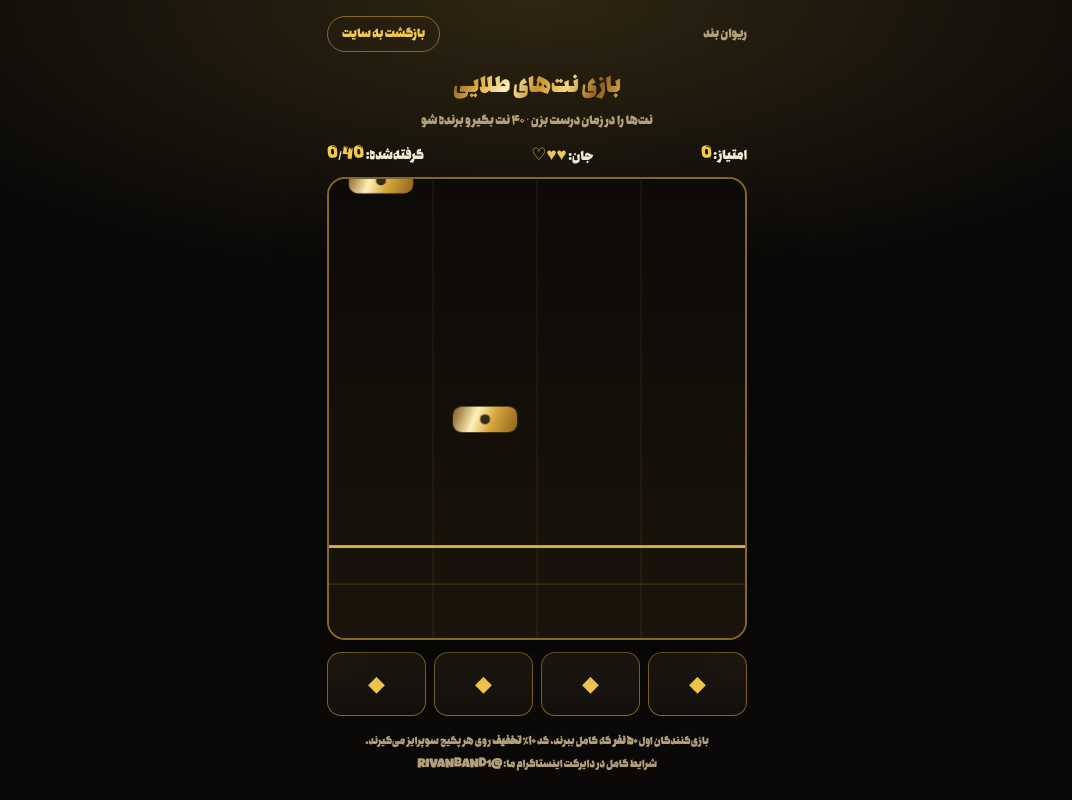
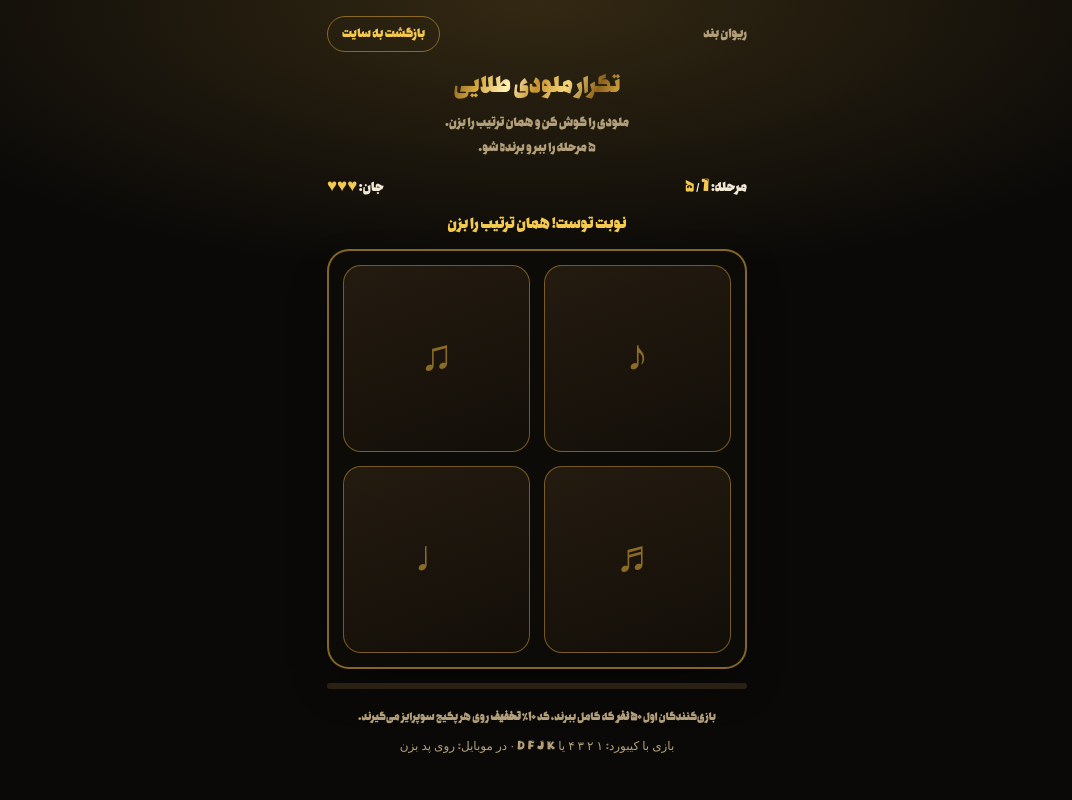
Before and after one commit to aloneeleven3-web/Rivanband-, a plain HTML site: page game.html in a window 1280 px wide. Both pictures are taken after a click on the button "شروع بازی". Shown: the whole page, without its empty margins (103-1175 px from the left). Drawn offline with Linux system fonts and the light colour scheme.

Commit message:
Add files via upload

```diff
--- a/game.html
+++ b/game.html
@@ -3,36 +3,45 @@
 <head>
 <meta charset="utf-8">
 <meta name="viewport" content="width=device-width, initial-scale=1">
-<title>بازی نت‌های طلایی | ریوان بند</title>
-<meta name="description" content="بازی نت‌های طلایی ریوان بند؛ ۵۰ برنده، ۱۰٪ تخفیف روی پکیج سوپرایز.">
+<title>تکرار ملودی طلایی | ریوان بند</title>
+<meta name="description" content="بازی تکرار ملودی ریوان بند؛ ۵۰ برنده، ۱۰٪ تخفیف روی پکیج سوپرایز.">
 <meta name="robots" content="noindex">
 <style>
 @font-face{font-family:Dib;src:url(diba.ttf)}
 @font-face{font-family:Din;src:url(dino.otf)}
-*{box-sizing:border-box;margin:0;padding:0}
-:root{--gold:#e8b23d;--gold2:#f4c94f;--cream:#f2ead6;--brass:#b3a07a;--line:#3a2f1e;--bg:#0a0908;
+*{box-sizing:border-box;margin:0;padding:0;-webkit-tap-highlight-color:transparent}
+:root{--gold:#e8b23d;--gold2:#f4c94f;--cream:#f2ead6;--brass:#b3a07a;--bg:#0a0908;
 --foil:linear-gradient(115deg,#7a5316 0%,#d9a93f 18%,#fff1b8 34%,#c8912c 50%,#f6d77a 66%,#8d6119 84%,#e7bb52 100%)}
-html,body{height:100%}
-body{background:radial-gradient(ellipse 80% 50% at 50% 0%,rgba(214,165,60,.18),transparent 70%),var(--bg);color:var(--cream);font-family:Dib,Din,sans-serif;display:flex;flex-direction:column;align-items:center;min-height:100vh;padding:16px 14px 24px}
+body{background:radial-gradient(ellipse 80% 50% at 50% 0%,rgba(214,165,60,.2),transparent 70%),var(--bg);color:var(--cream);font-family:Dib,Din,sans-serif;min-height:100vh;display:flex;flex-direction:column;align-items:center;padding:16px 14px 26px;overflow-x:hidden}
 .top{width:100%;max-width:420px;display:flex;justify-content:space-between;align-items:center;font-size:14px;color:var(--brass)}
 .top a{color:var(--gold2);text-decoration:none;border:1px solid rgba(232,178,61,.5);border-radius:20px;padding:6px 14px}
 h1{margin:14px 0 4px;font-weight:400;font-size:26px;background:var(--foil);-webkit-background-clip:text;background-clip:text;color:transparent;text-align:center}
-.sub{font-size:14px;color:var(--brass);text-align:center;margin-bottom:12px}
-.hud{width:100%;max-width:420px;display:flex;justify-content:space-between;font-size:15px;margin-bottom:8px;color:var(--cream)}
+.sub{font-size:14px;color:var(--brass);text-align:center;margin-bottom:14px;line-height:1.8}
+.hud{width:100%;max-width:420px;display:flex;justify-content:space-between;align-items:center;font-size:15px;margin-bottom:10px}
 .hud b{color:var(--gold2);font-weight:400;font-family:Din,Dib;font-size:17px}
-.stage{position:relative;width:100%;max-width:420px;aspect-ratio:7/10;border:2px solid rgba(232,178,61,.55);border-radius:18px;overflow:hidden;background:#0d0b08;box-shadow:0 20px 50px -20px rgba(0,0,0,.8)}
-canvas{width:100%;height:100%;display:block;touch-action:none}
-.overlay{position:absolute;inset:0;display:flex;flex-direction:column;align-items:center;justify-content:center;text-align:center;padding:22px;background:rgba(10,9,8,.82);gap:12px}
+.status{width:100%;max-width:420px;text-align:center;font-size:17px;color:var(--gold2);min-height:28px;margin-bottom:10px}
+.board{width:100%;max-width:420px;aspect-ratio:1;display:grid;grid-template-columns:1fr 1fr;gap:14px;padding:14px;border:2px solid rgba(232,178,61,.55);border-radius:22px;background:#0d0b08;box-shadow:0 20px 50px -20px rgba(0,0,0,.8)}
+.pad{position:relative;border-radius:18px;border:1.5px solid rgba(232,178,61,.45);background:linear-gradient(160deg,#241b10,#120e08);cursor:pointer;display:flex;align-items:center;justify-content:center;font-size:44px;color:rgba(232,178,61,.55);transition:transform .08s,box-shadow .15s,background .15s,color .15s;user-select:none;touch-action:manipulation}
+.pad:active{transform:scale(.96)}
+.pad.on{background:var(--foil);color:#16110a;box-shadow:0 0 30px 6px rgba(244,201,79,.55);transform:scale(1.03)}
+.pad.ring::after{content:"";position:absolute;inset:-6px;border-radius:22px;border:2px solid var(--gold2);animation:ring .6s ease-out forwards;pointer-events:none}
+@keyframes ring{from{opacity:.9;transform:scale(.9)}to{opacity:0;transform:scale(1.15)}}
+.board.shake{animation:shake .4s}
+@keyframes shake{0%,100%{transform:translateX(0)}20%{transform:translateX(-8px)}40%{transform:translateX(8px)}60%{transform:translateX(-6px)}80%{transform:translateX(4px)}}
+.progress{width:100%;max-width:420px;height:6px;border-radius:6px;background:#2a2014;margin-top:14px;overflow:hidden}
+.progress i{display:block;height:100%;width:0;background:var(--foil);transition:width .4s}
+.note{font-family:Din,sans-serif;font-size:12px;color:var(--brass);line-height:1.6;text-align:center;margin-top:8px}
+.foot{margin-top:14px;font-size:12.5px;color:var(--brass);text-align:center;max-width:420px;line-height:1.9}
+.overlay{position:fixed;inset:0;z-index:10;display:flex;flex-direction:column;align-items:center;justify-content:center;text-align:center;padding:22px;background:rgba(10,9,8,.9);gap:12px;overflow-y:auto}
 .overlay[hidden]{display:none}
-.overlay h2{font-weight:400;font-size:24px;background:var(--foil);-webkit-background-clip:text;background-clip:text;color:transparent}
-.overlay p{font-size:15px;line-height:1.9;color:#e3d2a0}
-.btn{display:inline-block;margin-top:6px;background:var(--foil);color:#16110a;border:0;border-radius:40px;padding:12px 28px;font-family:Dib,sans-serif;font-size:16px;cursor:pointer;text-decoration:none}
+.overlay h2{font-weight:400;font-size:26px;background:var(--foil);-webkit-background-clip:text;background-clip:text;color:transparent}
+.overlay p{font-size:15px;line-height:1.9;color:#e3d2a0;max-width:360px}
+.shot{border:2px solid var(--gold2);border-radius:14px;padding:12px 14px;color:var(--gold2);font-size:16px;line-height:1.8;max-width:360px;background:rgba(232,178,61,.08)}
+.btn{display:inline-block;margin-top:4px;background:var(--foil);color:#16110a;border:0;border-radius:40px;padding:13px 28px;font-family:Dib,sans-serif;font-size:16px;cursor:pointer;text-decoration:none}
 .btn.ghost{background:none;color:var(--gold2);border:1.5px solid var(--gold)}
-.note{font-family:Din,sans-serif;font-size:12px;color:var(--brass);line-height:1.6}
-.lanes{width:100%;max-width:420px;display:grid;grid-template-columns:repeat(4,1fr);gap:8px;margin-top:12px}
-.lanes button{height:64px;border-radius:14px;border:1.5px solid rgba(232,178,61,.5);background:linear-gradient(#1f1912,#120f0b);color:var(--gold2);font-size:22px;cursor:pointer;-webkit-tap-highlight-color:transparent}
-.lanes button:active{background:linear-gradient(#3a2a10,#1d160c)}
-.foot{margin-top:14px;font-size:12px;color:var(--brass);text-align:center;max-width:420px;line-height:1.9}
+.msg{background:#15110b;border:1px dashed rgba(232,178,61,.6);border-radius:12px;padding:12px;font-size:14px;line-height:1.8;max-width:360px;text-align:right;color:#f2ead6}
+.confetti{position:fixed;top:-20px;width:9px;height:14px;z-index:11;pointer-events:none;animation:fall linear forwards}
+@keyframes fall{to{transform:translateY(110vh) rotate(720deg)}}
 </style>
 </head>
 <body>
@@ -41,241 +50,233 @@ canvas{width:100%;height:100%;display:block;touch-action:none}
   <span>ریوان بند</span>
   <a href="index.html">بازگشت به سایت</a>
 </div>
-<h1>بازی نت‌های طلایی</h1>
-<div class="sub">نت‌ها را در زمان درست بزن · ۴۰ نت بگیر و برنده شو</div>
+<h1>تکرار ملودی طلایی</h1>
+<div class="sub">ملودی را گوش کن و همان ترتیب را بزن.<br>۵ مرحله را ببر و برنده شو.</div>
 
 <div class="hud">
-  <span>امتیاز: <b id="score">0</b></span>
+  <span>مرحله: <b id="round">۱</b> / <b>۵</b></span>
   <span>جان: <b id="lives">♥♥♥</b></span>
-  <span>گرفته‌شده: <b id="hits">0</b>/<b>40</b></span>
+</div>
+<div class="status" id="status">آماده‌ای؟ دکمه‌ی شروع را بزن</div>
+
+<div class="board" id="board">
+  <div class="pad" data-l="0">♪</div>
+  <div class="pad" data-l="1">♫</div>
+  <div class="pad" data-l="2">♬</div>
+  <div class="pad" data-l="3">♩</div>
+</div>
+<div class="progress"><i id="bar"></i></div>
+
+<div class="foot" style="margin-top:16px">
+  بازی‌کنندگان اول <b>۵۰ نفر</b> که کامل ببرند، کد <b>۱۰٪ تخفیف</b> روی هر پکیج سوپرایز می‌گیرند.
+</div>
+<div class="note">بازی با کیبورد: ۱ ۲ ۳ ۴ یا D F J K · در موبایل: روی پد بزن</div>
+
+<!-- شروع -->
+<div class="overlay" id="startOv">
+  <h2>آماده‌ای؟</h2>
+  <p>ملودی را گوش کن، بعد همان ترتیب نت‌ها را بزن. هر مرحله یک نت بیشتر می‌شود.</p>
+  <button class="btn" id="startBtn">شروع بازی</button>
 </div>
 
-<div class="stage" id="stage">
-  <canvas id="c"></canvas>
-
-  <div class="overlay" id="startOv">
-    <h2>آماده‌ای؟</h2>
-    <p>نت‌های طلایی از بالا می‌افتند.<br>وقتی به خط طلایی رسیدند، ستون مربوطه را بزن.<br>۴۰ نت بگیر و ۳ جان را نگه دار.</p>
-    <button class="btn" id="startBtn">شروع بازی</button>
-    <div class="note">بازی با کیبورد: D F J K<br>در موبایل: پایین صفحه را لمس کن</div>
+<!-- برد -->
+<div class="overlay" id="winOv" hidden>
+  <h2>تبریک! برنده شدی 🎉</h2>
+  <div class="shot">📸 حتماً از همین صفحه <b>اسکرین‌شات</b> بگیر<br>و با یوزرنیم اینستاگرامت به دایرکت ما بفرست.</div>
+  <p>کد ۱۰٪ تخفیف را بعد از پیام دادن دریافت می‌کنی. برای هر حساب اینستاگرام فقط یک‌بار و تا ۷ روز معتبر است.</p>
+  <button class="btn" id="dmBtn">باز کردن دایرکت اینستاگرام</button>
+  <div class="msg" id="msgWrap" hidden>
+    <div id="msgText"></div>
+    <button class="btn ghost" id="copyBtn" style="margin-top:10px;padding:8px 20px;font-size:14px">کپی متن پیام</button>
   </div>
-
-  <div class="overlay" id="endOv" hidden>
-    <h2 id="endTitle">تبریک!</h2>
-    <p id="endText"></p>
-    <button class="btn" id="dmBtn" hidden>ارسال به دایرکت اینستاگرام</button>
-    <div class="note" id="endNote"></div>
-    <button class="btn ghost" id="againBtn">دوباره</button>
-  </div>
+  <div class="note" id="winNote"></div>
+  <button class="btn ghost" id="againWin">دوباره</button>
 </div>
 
-<div class="lanes" id="lanes">
-  <button data-l="0" aria-label="ستون ۱">◆</button>
-  <button data-l="1" aria-label="ستون ۲">◆</button>
-  <button data-l="2" aria-label="ستون ۳">◆</button>
-  <button data-l="3" aria-label="ستون ۴">◆</button>
-</div>
-
-<div class="foot">
-  بازی‌کنندگان اول <b>۵۰ نفر</b> که کامل ببرند، کد <b>۱۰٪ تخفیف</b> روی هر پکیج سوپرایز می‌گیرند.<br>
-  شرایط کامل در دایرکت اینستاگرام ما: <b>@rivanband1</b>
+<!-- باخت -->
+<div class="overlay" id="loseOv" hidden>
+  <h2>نزدیک بود!</h2>
+  <p>سه بار اشتباه زدی. دوباره امتحان کن؛ ملودی‌ها همان هستند، فقط یادت بماند.</p>
+  <button class="btn" id="againLose">شروع دوباره</button>
 </div>
 
 <script>
 (function(){
-  const TARGET = 40, LIVES_MAX = 3, LANES = 4;
-  const canvas = document.getElementById('c');
-  const ctx = canvas.getContext('2d');
-  const stage = document.getElementById('stage');
   const $ = id => document.getElementById(id);
-  let W = 0, H = 0, HIT_Y = 0, laneW = 0;
-  let notes = [], flashes = [];
-  let score = 0, lives = LIVES_MAX, hits = 0;
-  let running = false, last = 0, spawnTimer = 0, spawnEvery = 0.9, speed = 260, elapsed = 0;
-  let lastLane = -1;
+  const ROUNDS = 5, LIVES_MAX = 3;
+  const FREQ = [523.25, 587.33, 659.25, 783.99]; // C5 D5 E5 G5
+  const pads = [...document.querySelectorAll('.pad')];
+  const board = $('board');
+  const KEYS = {'1':0,'2':1,'3':2,'4':3,d:0,f:1,j:2,k:3};
 
-  function resize(){
-    const r = stage.getBoundingClientRect();
-    const dpr = window.devicePixelRatio || 1;
-    W = r.width; H = r.height;
-    canvas.width = W * dpr; canvas.height = H * dpr;
-    ctx.setTransform(dpr,0,0,dpr,0,0);
-    laneW = W / LANES;
-    HIT_Y = H * 0.8;
+  let seq = [], step = 0, round = 1, lives = LIVES_MAX;
+  let phase = 'idle', timers = [], ctx = null;
+
+  function audio(){
+    if (!ctx){
+      try { ctx = new (window.AudioContext || window.webkitAudioContext)(); } catch(e){ ctx = null; }
+    }
+    if (ctx && ctx.state === 'suspended') ctx.resume();
+    return ctx;
   }
-  window.addEventListener('resize', resize);
+  function tone(l){
+    const a = audio(); if (!a) return;
+    const o = a.createOscillator(), g = a.createGain();
+    o.type = 'triangle'; o.frequency.value = FREQ[l];
+    g.gain.setValueAtTime(0.0001, a.currentTime);
+    g.gain.exponentialRampToValueAtTime(0.35, a.currentTime + 0.02);
+    g.gain.exponentialRampToValueAtTime(0.0001, a.currentTime + 0.5);
+    o.connect(g); g.connect(a.destination);
+    o.start(); o.stop(a.currentTime + 0.55);
+  }
+  function flash(l, sound){
+    const p = pads[l];
+    p.classList.add('on');
+    p.classList.remove('ring'); void p.offsetWidth; p.classList.add('ring');
+    if (sound) tone(l);
+    setTimeout(() => p.classList.remove('on'), 280);
+  }
+  function status(t){ $('status').textContent = t; }
+  function hud(){
+    $('round').textContent = round;
+    $('lives').textContent = '♥'.repeat(lives) + '♡'.repeat(LIVES_MAX - lives);
+    $('bar').style.width = ((round - 1) / ROUNDS * 100) + '%';
+  }
+  function later(fn, ms){ const t = setTimeout(fn, ms); timers.push(t); return t; }
+  function clearTimers(){ timers.forEach(clearTimeout); timers = []; }
 
   function reset(){
-    notes = []; flashes = [];
-    score = 0; lives = LIVES_MAX; hits = 0;
-    spawnTimer = 0; spawnEvery = 0.9; speed = 260; elapsed = 0; lastLane = -1;
-    updateHud();
+    clearTimers();
+    seq = []; step = 0; round = 1; lives = LIVES_MAX; phase = 'idle';
+    hud();
   }
 
-  function updateHud(){
-    $('score').textContent = score;
-    $('hits').textContent = hits;
-    $('lives').textContent = '♥'.repeat(lives) + '♡'.repeat(LIVES_MAX - lives);
+  function startRound(){
+    while (seq.length < round + 1) seq.push(Math.floor(Math.random() * 4));
+    step = 0; phase = 'show';
+    status('مرحله ' + round + ': گوش کن…');
+    hud();
+    playSeq();
   }
 
-  function spawn(){
-    let lane;
-    do { lane = Math.floor(Math.random() * LANES); } while (lane === lastLane && Math.random() < 0.6);
-    lastLane = lane;
-    notes.push({ lane, y: -40, alive: true });
+  function playSeq(){
+    phase = 'show';
+    let i = 0;
+    const tick = () => {
+      if (i >= seq.length){
+        phase = 'input';
+        status('نوبت توست! همان ترتیب را بزن');
+        return;
+      }
+      flash(seq[i], true);
+      i++;
+      later(tick, 680);
+    };
+    later(tick, 450);
   }
 
-  function hitLane(l){
-    if (!running) return;
-    let best = null, bestD = Infinity;
-    for (const n of notes){
-      if (!n.alive || n.lane !== l) continue;
-      const d = Math.abs(n.y - HIT_Y);
-      if (d < bestD){ bestD = d; best = n; }
-    }
-    if (best && bestD < 38){
-      best.alive = false;
-      hits++;
-      score += bestD < 14 ? 15 : 10;
-      flashes.push({ lane: l, t: 0, good: true });
-      if (hits >= TARGET) return endGame(true);
+  function press(l){
+    if (phase !== 'input') return;
+    flash(l, true);
+    if (l === seq[step]){
+      step++;
+      if (step === seq.length){
+        phase = 'wait';
+        if (round >= ROUNDS){ later(win, 600); }
+        else {
+          round++; hud();
+          status('درست بود! مرحله ' + round);
+          later(startRound, 900);
+        }
+      }
     } else {
-      flashes.push({ lane: l, t: 0, good: false });
-    }
-    updateHud();
-  }
-
-  function loseLife(){
-    lives--;
-    updateHud();
-    if (lives <= 0) endGame(false);
-  }
-
-  function endGame(won){
-    running = false;
-    const ov = $('endOv');
-    ov.hidden = false;
-    if (won){
-      let alreadyWon = false;
-      try { alreadyWon = localStorage.getItem('rb_game_won') === '1'; localStorage.setItem('rb_game_won','1'); } catch(e){}
-      $('endTitle').textContent = 'تبریک! برنده شدی';
-      $('endText').innerHTML = 'امتیاز تو: <b>' + score + '</b><br>' +
-        'از این صفحه <b>اسکرین‌شات</b> بگیر که امتیاز و این پیام دیده شود، و آن را با <b>یوزرنیم اینستاگرامت</b> به دایرکت ما بفرست تا کد ۱۰٪ تخفیف را دریافت کنی.';
-      const dm = $('dmBtn');
-      dm.hidden = false;
-      dm.onclick = copyAndOpen;
-      $('endNote').textContent = alreadyWon
-        ? 'این دستگاه قبلاً برد ثبت کرده است. اگر قبلاً پیام داده‌ای، نیازی به ارسال دوباره نیست.'
-        : 'هر حساب اینستاگرام فقط یک‌بار کد می‌گیرد. کد برای رزرو تا ۷ روز معتبر است.';
-    } else {
-      $('endTitle').textContent = 'نزدیک بود!';
-      $('endText').innerHTML = 'امتیاز تو: <b>' + score + '</b> · گرفته‌شده: <b>' + hits + '</b> از ۴۰<br>دوباره امتحان کن.';
-      $('dmBtn').hidden = true;
-      $('endNote').textContent = '';
+      phase = 'wait';
+      lives--; hud();
+      board.classList.remove('shake'); void board.offsetWidth; board.classList.add('shake');
+      if (lives <= 0){ later(lose, 500); }
+      else {
+        status('اشتباه بود! دوباره همین مرحله');
+        later(() => { step = 0; playSeq(); }, 1100);
+      }
     }
   }
 
-  function copyAndOpen(){
-    const txt = 'سلام، برنده‌ی بازی نت‌های طلایی شدم. امتیاز: ' + score + ' · یوزرنیم من: ';
-    const go = () => window.open('https://ig.me/m/rivanband1', '_blank');
-    if (navigator.clipboard && navigator.clipboard.writeText){
-      navigator.clipboard.writeText(txt).then(() => {
-        alert('متن پیام کپی شد. در دایرکت بگذار، یوزرنیمت را جلویش بنویس و اسکرین‌شات را هم بفرست.');
-        go();
-      }, () => { alert(txt); go(); });
-    } else { alert(txt); go(); }
-  }
-
-  function frame(ts){
-    if (!running) return;
-    const dt = Math.min(0.05, (ts - last) / 1000); last = ts;
-    elapsed += dt;
-    speed = Math.min(480, 260 + elapsed * 6);
-    spawnEvery = Math.max(0.42, 0.9 - elapsed * 0.012);
-    spawnTimer += dt;
-    if (spawnTimer >= spawnEvery){ spawnTimer = 0; spawn(); }
-
-    for (const n of notes){
-      if (!n.alive) continue;
-      n.y += speed * dt;
-      if (n.y > HIT_Y + 45){ n.alive = false; loseLife(); if (!running) break; }
-    }
-    notes = notes.filter(n => n.alive);
-    for (const f of flashes) f.t += dt;
-    flashes = flashes.filter(f => f.t < 0.25);
-
-    draw();
-    requestAnimationFrame(frame);
-  }
-
-  function draw(){
-    ctx.clearRect(0,0,W,H);
-    const bg = ctx.createLinearGradient(0,0,0,H);
-    bg.addColorStop(0,'#0d0b08'); bg.addColorStop(1,'#1a140b');
-    ctx.fillStyle = bg; ctx.fillRect(0,0,W,H);
-
-    for (let i=1;i<LANES;i++){
-      ctx.strokeStyle = 'rgba(232,178,61,.12)';
-      ctx.beginPath(); ctx.moveTo(i*laneW,0); ctx.lineTo(i*laneW,H); ctx.stroke();
-    }
-
-    for (const f of flashes){
-      const a = (1 - f.t / 0.25) * 0.35;
-      ctx.fillStyle = f.good ? `rgba(244,201,79,${a})` : `rgba(224,122,95,${a})`;
-      ctx.fillRect(f.lane*laneW, 0, laneW, H);
-    }
-
-    ctx.strokeStyle = 'rgba(244,201,79,.85)';
-    ctx.lineWidth = 3;
-    ctx.beginPath(); ctx.moveTo(0,HIT_Y); ctx.lineTo(W,HIT_Y); ctx.stroke();
-    ctx.lineWidth = 1;
-    ctx.strokeStyle = 'rgba(232,178,61,.25)';
-    ctx.beginPath(); ctx.moveTo(0,HIT_Y+38); ctx.lineTo(W,HIT_Y+38); ctx.stroke();
-
-    for (const n of notes){
-      const cx = n.lane * laneW + laneW/2;
-      const w = laneW * 0.62, h = 26;
-      const x = cx - w/2, y = n.y - h/2;
-      const g = ctx.createLinearGradient(x,y,x+w,y+h);
-      g.addColorStop(0,'#7a5316'); g.addColorStop(.35,'#fff1b8'); g.addColorStop(.6,'#d9a93f'); g.addColorStop(1,'#8d6119');
-      ctx.fillStyle = g;
-      roundRect(x, y, w, h, 9); ctx.fill();
-      ctx.fillStyle = 'rgba(20,17,12,.85)';
-      ctx.beginPath(); ctx.arc(cx, n.y, 5, 0, Math.PI*2); ctx.fill();
+  function confetti(){
+    const cols = ['#f4c94f','#e8b23d','#fff1b8','#c8912c','#f6d77a'];
+    for (let i = 0; i < 70; i++){
+      const s = document.createElement('span');
+      s.className = 'confetti';
+      s.style.left = Math.random() * 100 + 'vw';
+      s.style.background = cols[i % cols.length];
+      s.style.animationDuration = (2 + Math.random() * 2) + 's';
+      s.style.animationDelay = Math.random() * 0.6 + 's';
+      document.body.appendChild(s);
+      setTimeout(() => s.remove(), 4500);
     }
   }
 
-  function roundRect(x,y,w,h,r){
-    ctx.beginPath();
-    ctx.moveTo(x+r,y); ctx.arcTo(x+w,y,x+w,y+h,r); ctx.arcTo(x+w,y+h,x,y+h,r);
-    ctx.arcTo(x,y+h,x,y,r); ctx.arcTo(x,y,x+w,y,r); ctx.closePath();
+  function win(){
+    phase = 'over';
+    status('');
+    $('bar').style.width = '100%';
+    let already = false;
+    try { already = localStorage.getItem('rb_game_won') === '1'; localStorage.setItem('rb_game_won', '1'); } catch(e){}
+    $('winNote').textContent = already
+      ? 'این دستگاه قبلاً برد ثبت کرده. اگر قبلاً پیام داده‌ای، لازم نیست دوباره بفرستی.'
+      : 'یک کد برای هر حساب اینستاگرام.';
+    $('winOv').hidden = false;
+    $('msgWrap').hidden = true;
+    confetti();
   }
 
-  function start(){
-    resize(); reset();
-    $('startOv').hidden = true; $('endOv').hidden = true;
-    running = true; last = performance.now();
-    requestAnimationFrame(frame);
+  function lose(){
+    phase = 'over';
+    $('loseOv').hidden = false;
   }
 
-  $('startBtn').addEventListener('click', start);
-  $('againBtn').addEventListener('click', start);
+  function msg(){
+    return 'سلام، من برنده‌ی بازی تکرار ملودی ریوان بند شدم 🎵\nاسکرین‌شات برد را هم فرستادم.\nیوزرنیم اینستاگرام من: ';
+  }
 
-  canvas.addEventListener('pointerdown', e => {
-    const r = canvas.getBoundingClientRect();
-    hitLane(Math.min(LANES-1, Math.floor((e.clientX - r.left) / (r.width/LANES))));
+  // دکمه‌ی دایرکت: اول پنجره باز می‌شود (برای موبایل)، بعد متن نمایش/کپی می‌شود
+  $('dmBtn').addEventListener('click', () => {
+    window.open('https://ig.me/m/rivanband1', '_blank');
+    $('msgText').textContent = msg();
+    $('msgWrap').hidden = false;
   });
-  document.querySelectorAll('#lanes button').forEach(b => {
-    b.addEventListener('pointerdown', e => { e.preventDefault(); hitLane(+b.dataset.l); });
+  $('copyBtn').addEventListener('click', () => {
+    const t = msg();
+    const done = () => { $('copyBtn').textContent = 'کپی شد ✓'; };
+    if (navigator.clipboard && navigator.clipboard.writeText){
+      navigator.clipboard.writeText(t).then(done, () => { selectMsg(); });
+    } else { selectMsg(); }
   });
-  const keys = {d:0, f:1, j:2, k:3};
+  function selectMsg(){
+    const r = document.createRange(); r.selectNodeContents($('msgText'));
+    const s = window.getSelection(); s.removeAllRanges(); s.addRange(r);
+    $('copyBtn').textContent = 'متن را انتخاب کن و کپی کن';
+  }
+
+  function begin(){
+    audio();
+    reset();
+    $('startOv').hidden = true; $('winOv').hidden = true; $('loseOv').hidden = true;
+    startRound();
+  }
+  $('startBtn').addEventListener('click', begin);
+  $('againWin').addEventListener('click', begin);
+  $('againLose').addEventListener('click', begin);
+
+  pads.forEach(p => p.addEventListener('pointerdown', e => {
+    e.preventDefault();
+    press(+p.dataset.l);
+  }));
   window.addEventListener('keydown', e => {
-    const l = keys[e.key.toLowerCase()];
-    if (l !== undefined && !e.repeat) hitLane(l);
+    const k = e.key.toLowerCase();
+    if (k in KEYS && !e.repeat) press(KEYS[k]);
   });
 
-  resize();
-  draw();
+  hud();
 })();
 </script>
 </body>
```
